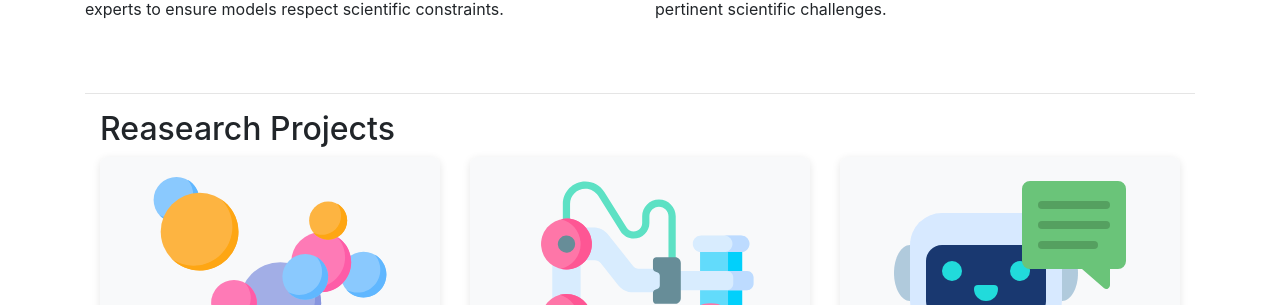
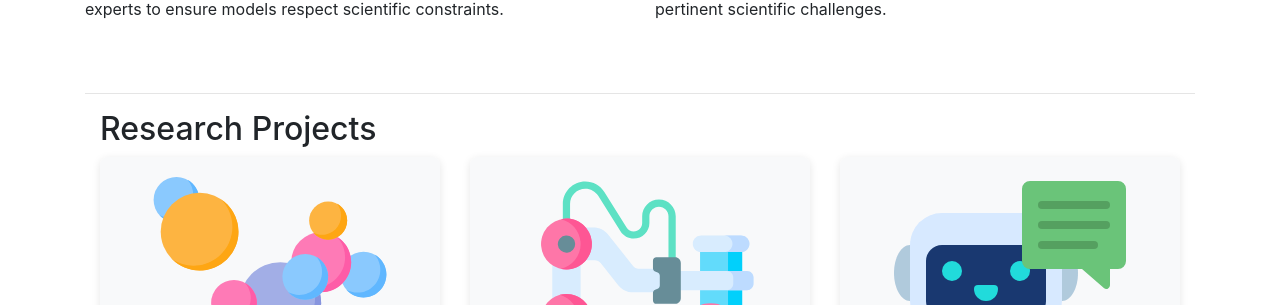
Before and after one commit to scifm/scifm.github.io, a Jekyll site: the page built from index.md, in a window 1280 px wide and 900 px high, scrolled down 879 px. Shown: the part 151-456 px from the top of the window. Built offline with Jekyll 4.4.1, drawn with Linux system fonts in a browser that asks for light colours; nearby versions of some CDN libraries.

Commit message:
Fix typo in heading from 'Reasearch' to 'Research'

```diff
--- a/_layouts/home.html
+++ b/_layouts/home.html
@@ -47,7 +47,7 @@ layout: default
 </section>
 <hr>
 <div class="container">
-    <h2> Reasearch Projects </h2>
+    <h2> Research Projects </h2>
     <div class="row justify-content-center g-3">
     {% for p in site.projects %}
         <div class="col-12 col-sm-6 col-md-4 d-flex">
```
